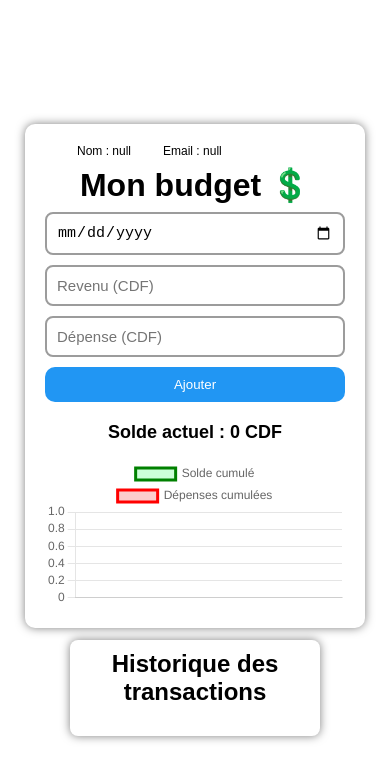
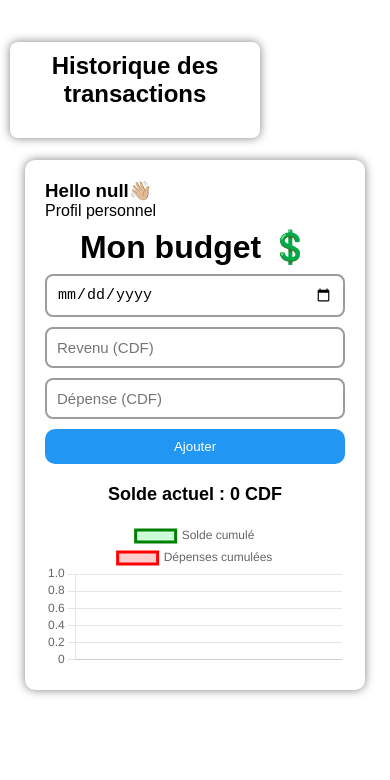
Before and after one commit to Kemmy-dev5/budgetX, a plain HTML site: page Menu.html in a window 390 px wide. Drawn offline with nearby package versions, Linux system fonts and the light colour scheme.

Commit message:
Add files via upload

```diff
--- a/Menu.html
+++ b/Menu.html
@@ -8,12 +8,15 @@
 <script src="https://cdn.jsdelivr.net/npm/chart.js"></script>
 </head>
 <body>
-
-
   <div class="container-menu">
-    <div class="identifiant">
-      <p id="nameID">Name User</p>
-      <p id="emailID">Email User</p>
+    <div>
+      <div  class="identifiant">
+        <h3>Hello</h3>
+        <h3 id="nameID">Name User</h3>
+      </div>
+      <div class="identifiant">
+        Profil personnel
+      </div>
     </div>
       <h1 class="title">Mon budget 💲</h1>
 
--- a/app.js
+++ b/app.js
@@ -5,7 +5,6 @@ const dateInput = document.getElementById('date');
 const revenuInput = document.getElementById('revenu');
 const depenseInput = document.getElementById('depense');
 const soldeAffiche = document.getElementById('solde');
-
 
 let transactions = JSON.parse(localStorage.getItem("transactions")) || [];
 let historique = JSON.parse(localStorage.getItem("historique")) || []; // <-- historique en localStorage
@@ -128,7 +127,4 @@ updateHistorique();
 
 
 const nom = sessionStorage.getItem("nomUser");
-const email = sessionStorage.getItem("emailUser");
-
-document.getElementById("nameID").textContent = "Nom : " +nom;
-document.getElementById("emailID").textContent = "Email : " +email;
+const nameID =document.getElementById("nameID").textContent = nom + "👋🏼";
--- a/index.js
+++ b/index.js
@@ -1,5 +1,5 @@
   function validation() {
-    const nom = document.getElementById('nom').value.trim();
+    let nom = document.getElementById('nom').value.trim();
     const email = document.getElementById('email').value.trim();
 
     const regexEmail = /^[^\s@]+@[^\s@]+\.[^\s@]+$/;
@@ -15,7 +15,6 @@
         return false;
     }
     sessionStorage.setItem("nomUser", nom);
-    sessionStorage.setItem("emailUser", email);
     window.location.href = "Menu.html"
     return false;
     }
--- a/style.css
+++ b/style.css
@@ -15,27 +15,36 @@
   justify-content: center;
   gap: 10px;
   overflow-x: hidden;
-  padding: 3.5rem;
+  padding: 2rem 0;
 }
 .identifiant{
   width: 100%;
   display: flex;
+  gap: 0.3rem;
 }
-.identifiant p{
+.identifiant h4{
   font-weight: 400;
   margin-left: 2rem;
-  font-size: 12px;
+  font-size: 16px;
 }
-
+.userNotif{
+  background-color: #63abdf;
+  width: 100px;
+  height: 100px;
+  position: absolute;
+  top: 2px;
+  right: 10px;
+}
 
 .container-menu {
   max-width: 800px;
-  margin-bottom: 2px;
-  margin-top: 8rem;
+  margin-bottom: 10%;
+  margin-top: 10%;
   background-color: #fff;
   padding: 20px;
   border-radius: 10px;
   box-shadow: 0 0px 10px rgba(0, 0, 0, 0.5);
+  transform: translateX(6rem);
 
 }
 .container-menu .title{
@@ -86,10 +95,13 @@ form input:focus{
   border-radius: 8px;
   display: flex;
   flex-direction: column;
-  width: 500px;
-  margin: 1rem auto;
+  width: auto;
+  /* margin: 1rem auto; */
   box-shadow: 0 0 10px rgba(0, 0, 0, 0.5);
   /* margin-bottom: 30%; */
+  position: absolute;
+  top: 5%;
+  left: 10px;
 }
 #historique-list{
   list-style-type: none;
@@ -123,6 +135,8 @@ form input:focus{
 .cont-home form{
   display: flex;
   flex-direction: column;
+  justify-content: center;
+  align-items: center;
   gap: 10px;
   width: 400px;
 }
@@ -188,7 +202,8 @@ form input:focus{
   padding: 20px 20px;
   border-radius: 10px;
   box-shadow: 0 0px 10px rgba(0, 0, 0, 0.5);
-  margin-top: 1rem;
+  margin-top: 0.5rem;
+  transform: none;
 
 }
 .container-menu .title{
```
